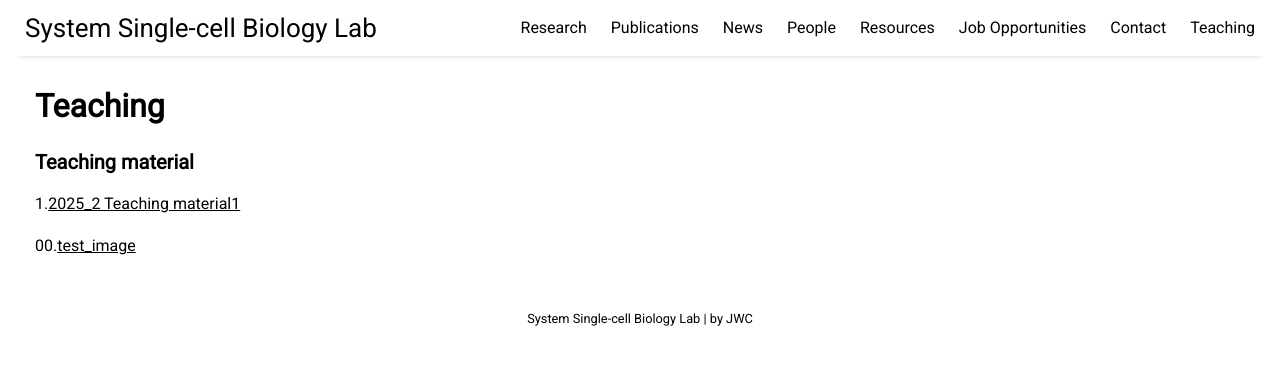
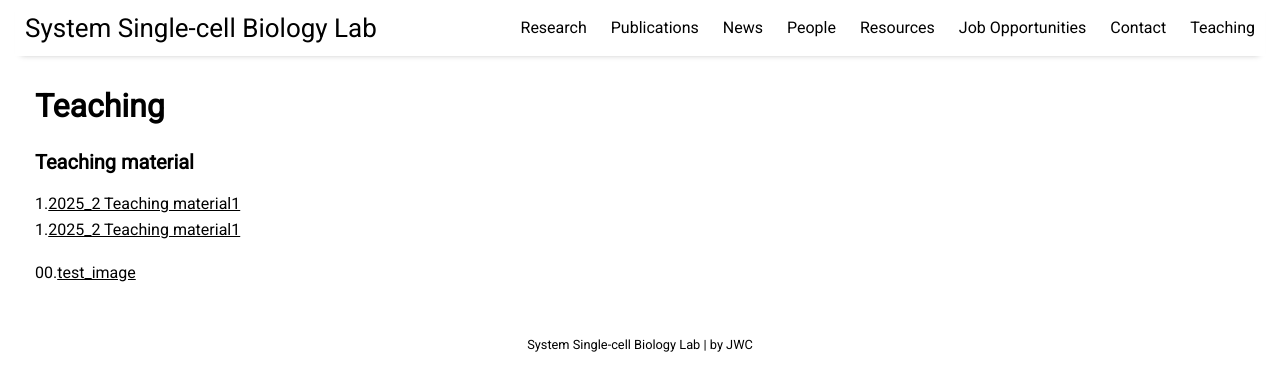
Before and after one commit to jaewon-cho/jaewon-cho.github.io, a Jekyll site: the page built from pages/teaching.md, in a window 1280 px wide. Shown: the top 391 px of the page. Built offline with Jekyll 4.4.1, drawn with Linux system fonts in a browser that asks for light colours; nearby versions of some CDN libraries.

Commit message:
Update teaching.md

```diff
--- a/pages/teaching.md
+++ b/pages/teaching.md
@@ -7,6 +7,8 @@ permalink: /teaching
 ### Teaching material
 
 1.[2025_2 Teaching material1](https://github.com/jaewon-cho/jaewon-cho.github.io/raw/refs/heads/main/assets/teaching/0_introduction.pdf)<br/>
+1.[2025_2 Teaching material1](https://github.com/jaewon-cho/jaewon-cho.github.io/raw/refs/heads/main/assets/teaching/1_bulk_rna_seq_lecture.pdf)<br/>
+
 
 
 00.[test_image](https://raw.githubusercontent.com/jaewon-cho/jaewon-cho.github.io/main/assets/img/job.png)<br/>
```
